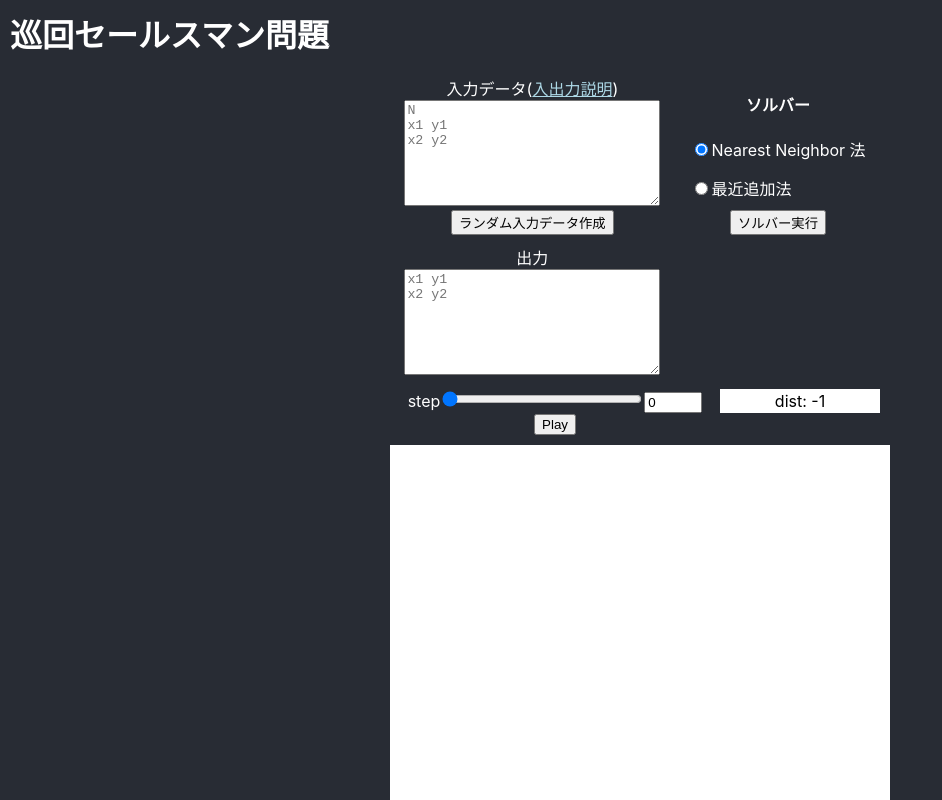
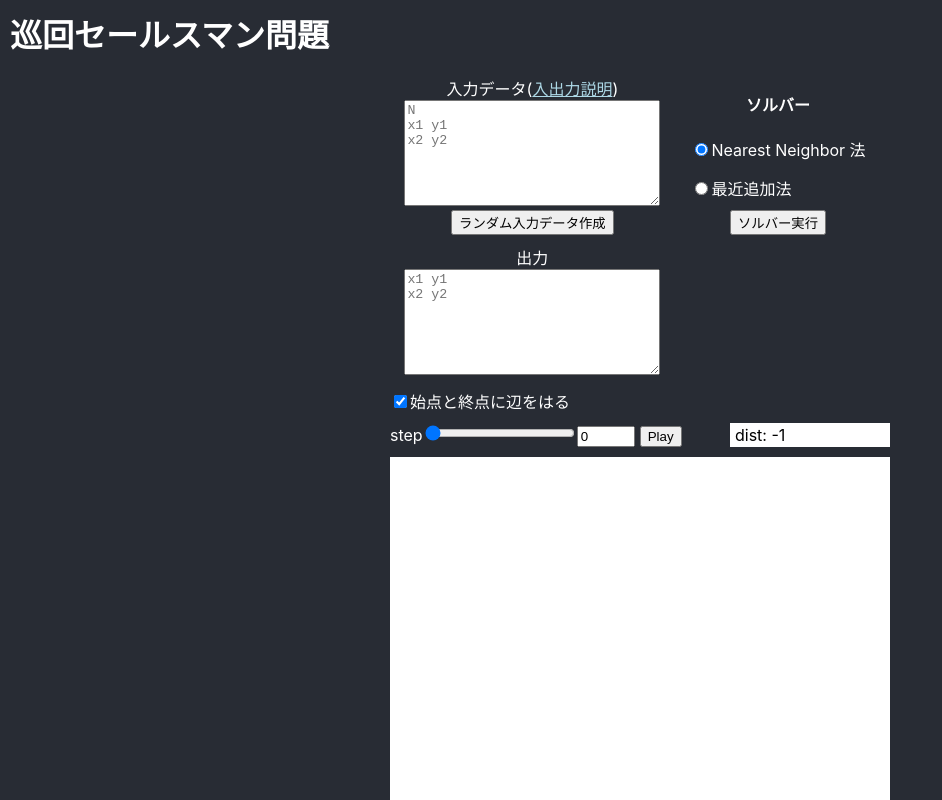
Before and after one commit to tanakanotarou2/rust-tsp, a React (Create React App) app in the folder react-wasm/: page / in a window 1280 px wide. Shown: the top 800 px of the page, without its empty margins (0-942 px from the left). Built offline with nearby package versions, Linux system fonts and the light colour scheme.

Commit message:
始点終点辺ボタン

```diff
--- a/react-wasm/src/Container.css
+++ b/react-wasm/src/Container.css
@@ -40,20 +40,26 @@
 
 .canvas-header {
     display: flex;
-    justify-content: space-between;
+    flex-direction: column;
     margin: 10px auto;
     width: 500px;
+    text-align: left;
 }
 
-.canvas-header .label {
+.step-container {
+    margin-top: 10px;
+    display: flex;
+    justify-content: space-between;
+}
+
+.step-container .label {
     padding: 2px 5px;
-    margin-right: 10px;
     background-color: white;
     color: black;
     min-width: 150px;
 }
 
-.canvas-header input {
+.step-container input {
     margin-top: 2px;
     width: 50px;
 
--- a/react-wasm/src/Container.tsx
+++ b/react-wasm/src/Container.tsx
@@ -74,13 +74,14 @@ const generateRandomDataset = (num: number) => {
 
 const calcDist = (nodes, path) => {
     let dist = 0.0;
-    for (let i = 0; i < path.length; i++) {
+    for (let i = 0; i < path.length - 1; i++) {
         let u = nodes[path[i]];
-        let v = nodes[path[(i + 1)%path.length]];
+        let v = nodes[path[i + 1]];
         dist += Math.sqrt((u.x - v.x) * (u.x - v.x) + (u.y - v.y) * (u.y - v.y));
     }
     return Math.floor(dist * 100) / 100;
 }
+
 
 /**
  * 全体的な管理を行う
@@ -98,18 +99,19 @@ const Container = () => {
     const [steps, setSteps] = useState<any>([])
     const [playFlg, setPlayFlg] = useState<boolean>(false)
     const [stepNo, setStepNo] = useState<number>(0)
-    const currentState = () => steps[stepNo]
-
+    const [loopGraph, setLoopGraph] = useState<boolean>(true)
+    const [graphState, setGraphState] = useState<any>({path: [], comments: [], dist: -1})
     const [selAlgo, setSelAlgo] = useState<string>("NN");
     const visJsRef = useRef(null);
 
 
-    const renderPath = (path) => {
+    const renderPath = (path, loop = loopGraph) => {
         if (!network) return;
         let edges = []
-        for (let i = 0; i < path.length; i++) {
-            let u=i;
-            let v=(i+1)%path.length;
+        const lim = path.length - (loop ? 0 : 1);
+        for (let i = 0; i < lim; i++) {
+            let u = i;
+            let v = (i + 1) % path.length;
             if (path[u] >= 0 && path[u] < nodes.length && path[v] >= 0 && path[v] < nodes.length) {
                 edges.push({
                     from: path[u],
@@ -128,8 +130,6 @@ const Container = () => {
             const nodes = nodePositions.map((v, id) => {
                 return {id, label: id.toString(), x: v[0], y: v[1]}
             })
-
-
             const network =
                 visJsRef.current &&
                 new Network(visJsRef.current, {nodes, edges: []}, options);
@@ -161,10 +161,27 @@ const Container = () => {
         })
     }
 
+    const _calcDist = (path, loop) => {
+        try {
+            if (loop) {
+                path = path.slice()
+                path.push(path[0])
+            }
+            return calcDist(nodes, path)
+        } catch (e) {
+            console.log(e)
+            return -1
+        }
+    }
+
     const changeStep = (steps, step) => {
         if (steps.length <= step) return
         setStepNo(step)
         renderPath(steps[step].path)
+        let state = Object.assign({}, steps[step])
+        state.comments = steps[step].comments.join("\n");
+        state.dist = _calcDist(steps[step].path, loopGraph)
+        setGraphState(state)
     }
 
     const changeRandomDataset = () => {
@@ -237,18 +254,15 @@ const Container = () => {
     /* render values */
     const input_placeholder = "N \nx1 y1\nx2 y2"
     const output_placeholder = "x1 y1\nx2 y2"
-    const comment = currentState() ? currentState().comments.join("\n") : ''
 
-    const dist = () => {
-        if (!currentState()) return -1;
-        try {
-            return calcDist(nodes, currentState().path)
-        } catch (e) {
-            console.log(e)
-            return -1
-        }
-    }
-
+    let handleChangeGraphLoop = (e) => {
+        const checked = e.target.checked;
+        let state = Object.assign({}, graphState);
+        state['dist'] = _calcDist(state.path, checked);
+        setGraphState(state);
+        setLoopGraph(checked);
+        renderPath(state.path,checked)
+    };
 
     return (
         <>
@@ -319,20 +333,34 @@ const Container = () => {
             <div>
                 <div className={"canvas-header"}>
                     <div>
+                        <input type="checkbox" id={'chk_loop'}
+                               onChange={handleChangeGraphLoop}
+                               checked={loopGraph}
+                        />
+                        <label htmlFor={'chk_loop'}
+                               style={{paddingRight: '15px'}}
+                        >始点と終点に辺をはる</label>
+                    </div>
+                    <div className={"step-container"}>
+                        <div>
                             <label htmlFor={'step'}>step</label>
                             <input name={'step'} type={'range'} value={stepNo} min={0}
                                    max={steps.length - 1}
-                               style={{width: '200px'}}
+                                   style={{width: '150px'}}
                                    onChange={handleChangeStep}
                             />
                             <input type="number" placeholder="0" min={0}
                                    value={stepNo}
+                                   style={{marginRight: '5px'}}
                                    onChange={handleChangeStep}
                             />
                             <button onClick={handleClickPlay}>Play</button>
                         </div>
                         <div>
-                        <div className={'label'}>dist: {dist()}</div>
+                            <div>
+                                <div className={'label'}>dist: {graphState.dist}</div>
+                            </div>
+                        </div>
                     </div>
                 </div>
                 <div className={"canvas-body"}>
@@ -341,8 +369,7 @@ const Container = () => {
                 <div className={"canvas-comment"}>
                     <textarea style={{height: '50px', width: '500px'}}
                               placeholder={"comments"}
-                              readOnly={true} value={comment}></textarea>
-
+                              readOnly={true} value={graphState.comments}></textarea>
                 </div>
             </div>
         </>
```
Lines whose indentation alone changed are shown as unchanged.
